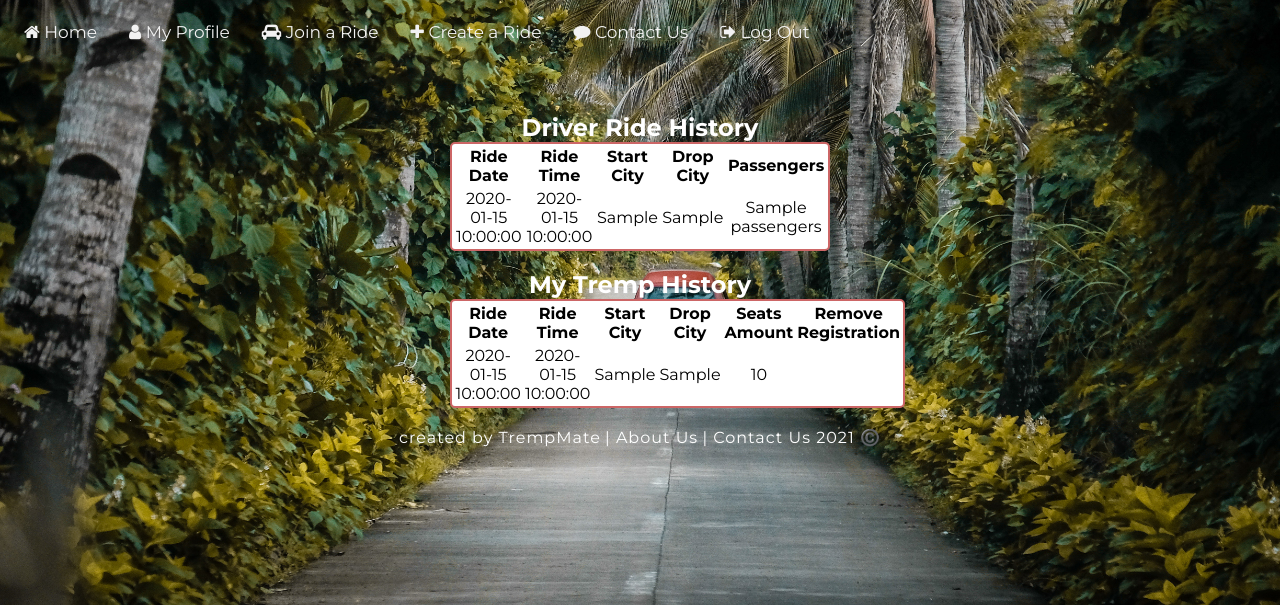
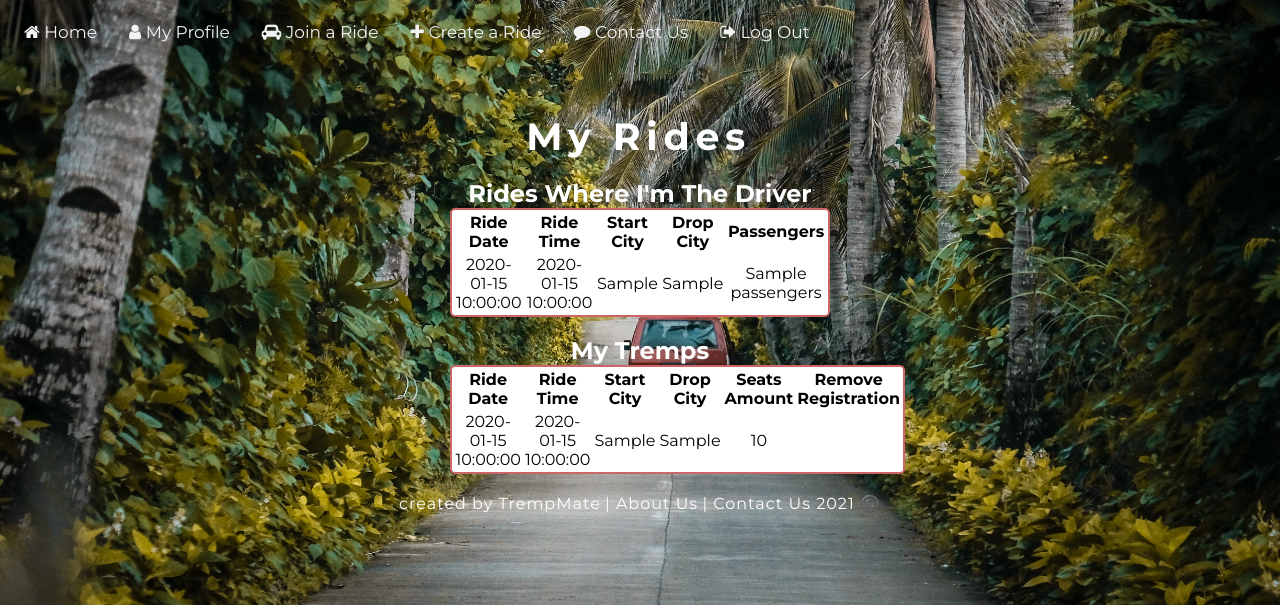
Before and after one commit to VeredBarArbel/trempMate, a Flask app: template pages/RideHistory/templates/RideHistory.html in a window 1280 px wide. Shown: the top 605 px of the page. Run offline with Flask 2, Linux system fonts and the light colour scheme; the template is opened without the code that fills it: most values are stand-ins (such as "Sample title", 1, 10 or a date in 2020).

Commit message:
title editing

```diff
--- a/pages/AddARide/AddARide.py
+++ b/pages/AddARide/AddARide.py
@@ -23,7 +23,7 @@ def submitARide():
     passengers = request.form['passengers']
     #can only add future rides
     if datetime.strptime(date, '%Y-%m-%d').date() <= datetime.now().date():
-        flash("You can only add future rides")
+        flash("You can only add future rides - start tomorrow or later")
     else:
         #insert ride to DB
         newTrip = Trip(driver, date, time, pickupCity, dropCity, passengers, price)
--- a/pages/LandingPage/templates/LandingPage.html
+++ b/pages/LandingPage/templates/LandingPage.html
@@ -14,9 +14,9 @@
         <div id="landingForm">
             <button><i class="fa fa-car"></i> <a href="{{ url_for('SearchARide.index') }}">Join a Ride</a></button>
             <br>
-            <button><i class="fa fa-car"></i> <a href="{{ url_for('AddARide.index') }}">Create a Ride</a></button>
+            <button><i class="fa fa-plus"></i> <a href="{{ url_for('AddARide.index') }}">Create a Ride</a></button>
             <br>
-            <button><i class="fa fa-history"></i> <a href="{{ url_for('RideHistory.index') }}">My History Rides</a></button>
+            <button><i class="fa fa-history"></i> <a href="{{ url_for('RideHistory.index') }}">All My Rides</a></button>
         </div>
     </div>
 
--- a/pages/RideHistory/templates/RideHistory.html
+++ b/pages/RideHistory/templates/RideHistory.html
@@ -9,6 +9,7 @@
 
 {% block main %}
     <main>
+        <h1 class="typingEffect" style="font-size: 237%">My Rides</h1><br>
 
         <!-- message -->
         {% for message in get_flashed_messages() %}
@@ -16,7 +17,7 @@
         {% endfor %}
 
         {% if driver %} <!-- rides where I'm the driver -->
-            <h1>Driver Ride History</h1>
+            <h1>Rides Where I'm The Driver</h1>
 
             <table>
                 <tr>
@@ -40,7 +41,7 @@
         <br>
 
         {% if tremp %} <!-- tremp rides -->
-            <h1>My Tremp History</h1>
+            <h1>My Tremps</h1>
 
             <table>
                 <tr>
--- a/pages/SearchARide/SearchARide.py
+++ b/pages/SearchARide/SearchARide.py
@@ -25,6 +25,6 @@ def showDetails():
         flash("Couldn't find relevant trips for you")
         search = False
     elif search == False: #inserted date already passed
-        flash("You can't register for a past trip")
+        flash("You can only register for trips that start tomorrow or later")
     showDetails = True
     return render_template('SearchARide.html', search=search, showDetails=showDetails, cities=cities)
--- a/pages/SearchARide/templates/SearchARide.html
+++ b/pages/SearchARide/templates/SearchARide.html
@@ -47,6 +47,7 @@
 
             {% if showDetails %}
                 <!-- Results -->
+                <h1>Search Results</h1>
                 <div id="searchResults" class="feedback-input">
 
                     <!-- message -->
```
